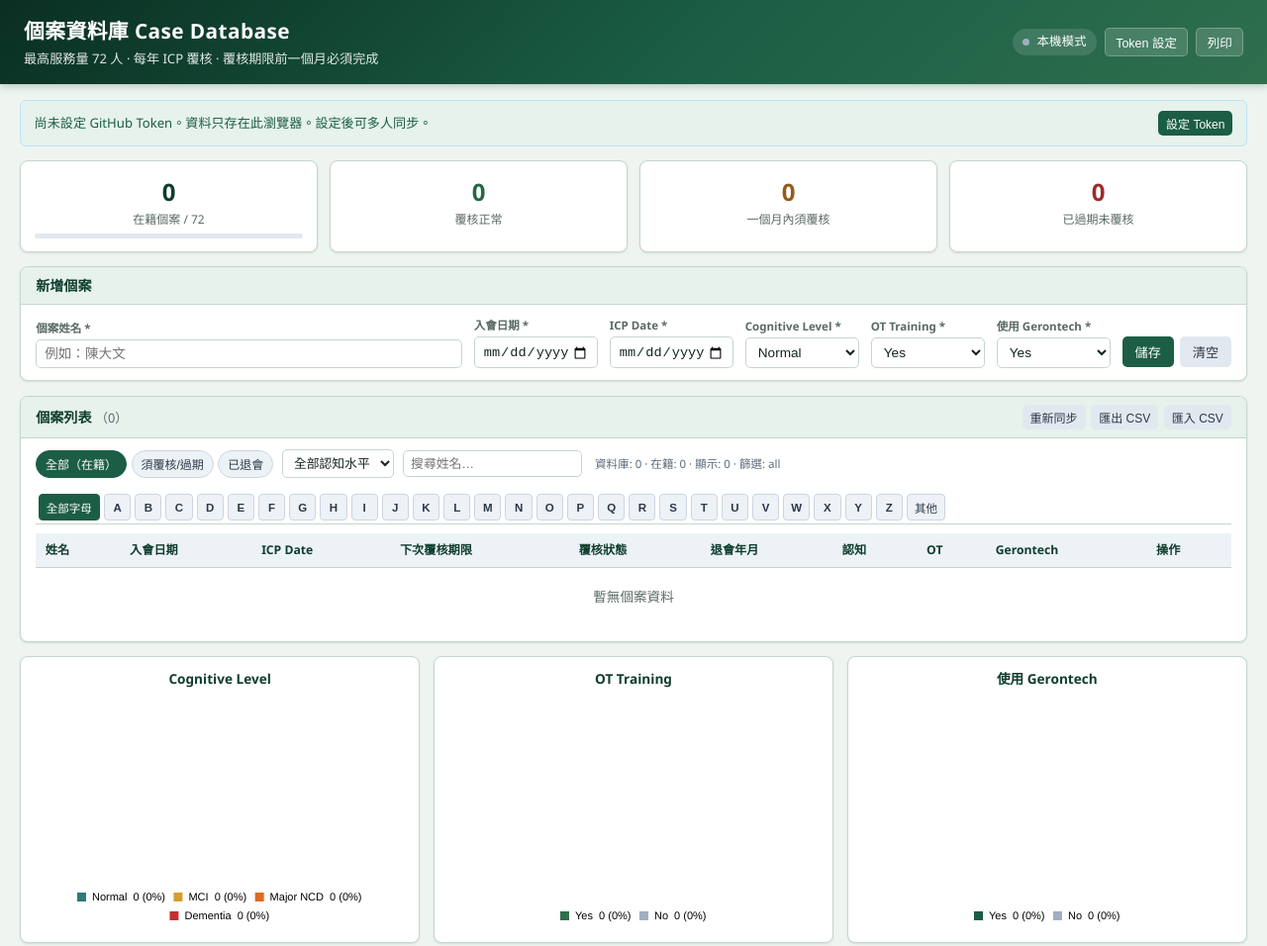
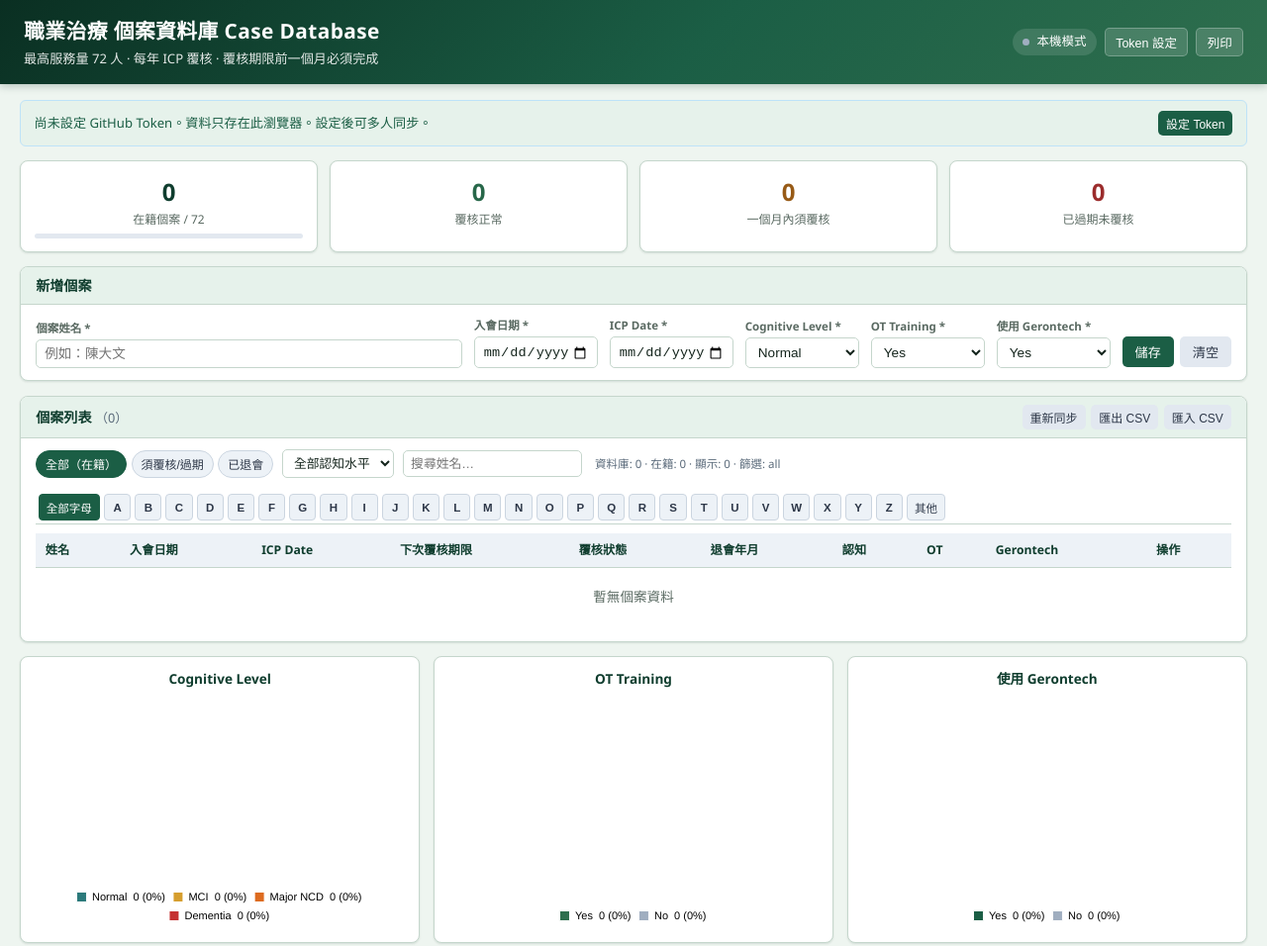
Before and after one commit to naacwihcfrailcaseot/WIHC-ICP, a plain HTML site: page index.html in a window 1280 px wide. Shown: the top 956 px of the page at 99% size. Drawn offline with nearby package versions, Linux system fonts and the light colour scheme.

Commit message:
Add files via upload

```diff
--- a/index.html
+++ b/index.html
@@ -3,7 +3,7 @@
 <head>
   <meta charset="UTF-8" />
   <meta name="viewport" content="width=device-width, initial-scale=1.0" />
-  <title>個案資料庫 Case Database</title>
+  <title>職業治療 個案資料庫 Case Database</title>
   <script src="https://cdn.jsdelivr.net/npm/chart.js@4.4.1/dist/chart.umd.min.js"></script>
   <style>
     :root {
@@ -547,7 +547,7 @@
   <header>
     <div class="header-row">
       <div>
-        <h1>個案資料庫 Case Database</h1>
+        <h1>職業治療 個案資料庫 Case Database</h1>
         <p>最高服務量 72 人 · 每年 ICP 覆核 · 覆核期限前一個月必須完成</p>
       </div>
       <div class="header-actions">
```
